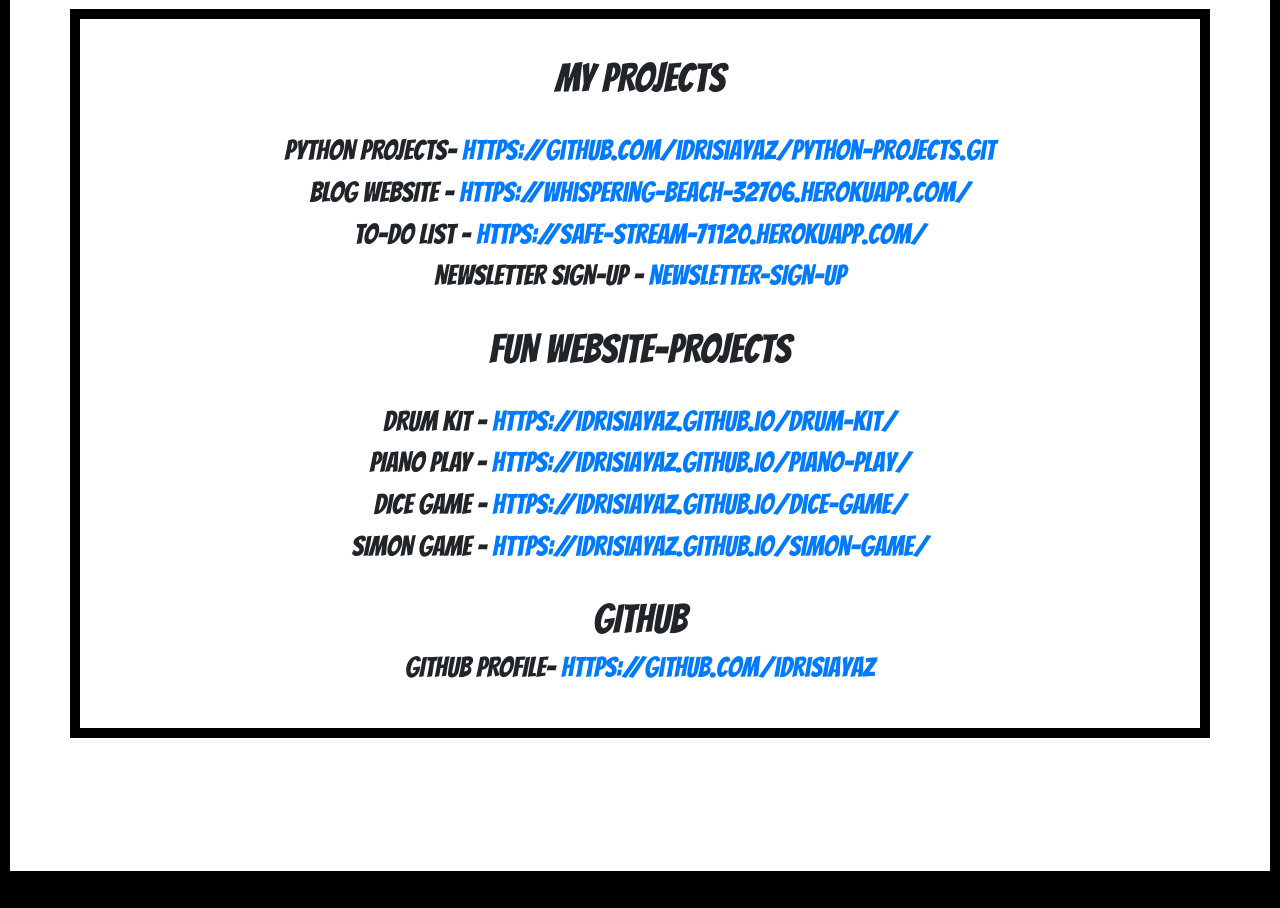
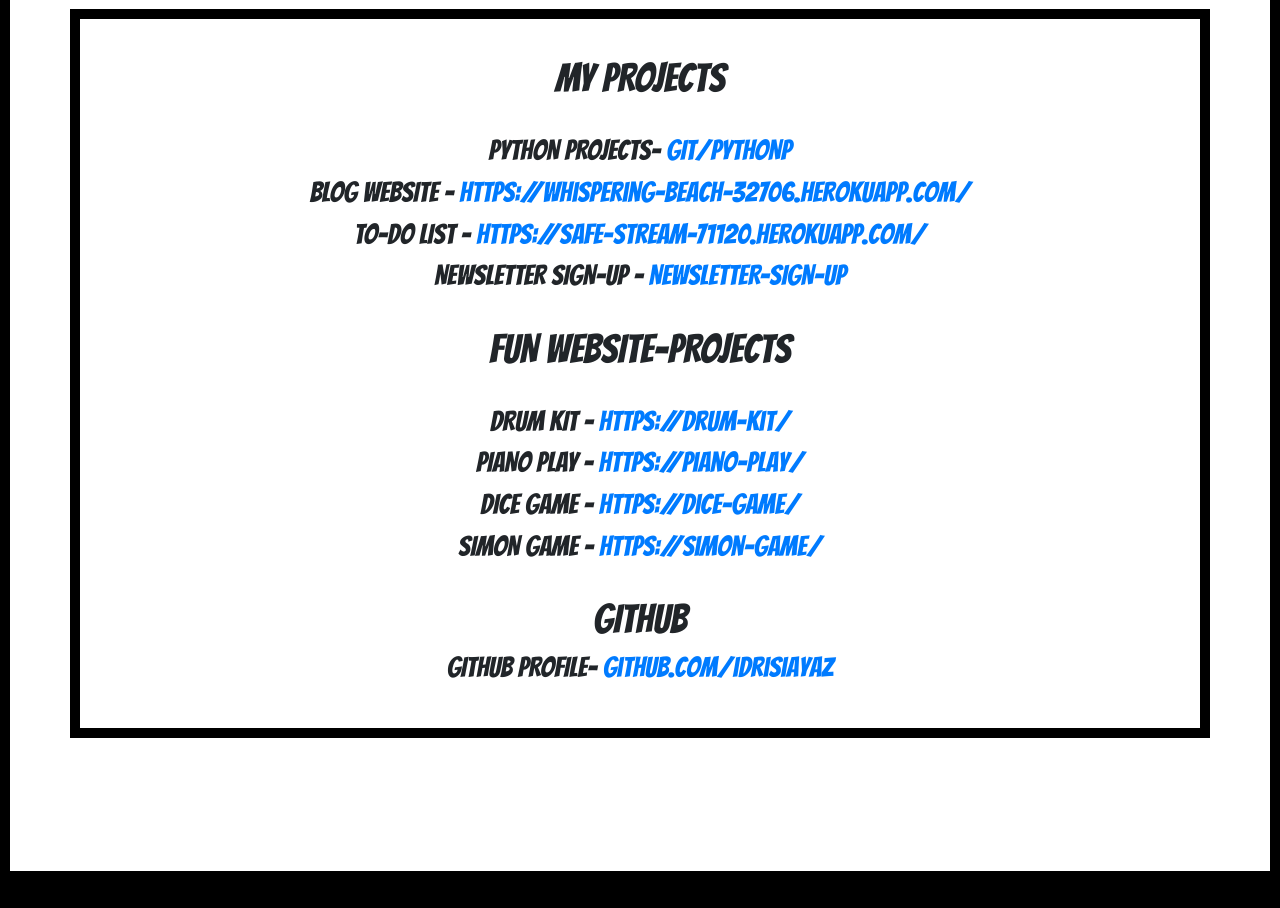
Before and after one commit to idrisiayaz/Ayaz-idrisi, a plain HTML site: page index.html in a window 1280 px wide. Shown: the part 2440-3348 px from the top of the page. Drawn offline with nearby package versions, Linux system fonts and the light colour scheme.

Commit message:
Update index.html

```diff
--- a/index.html
+++ b/index.html
@@ -182,21 +182,21 @@
           <div style="text-align: center">
             <h1 style="font-family: 'Bangers', cursive">MY PROJECTS</h1>
             <br>
-            <h3 style="font-family: 'Bangers', cursive">PYTHON PROJECTS- <a href="https://github.com/idrisiayaz/python-projects.git">https://github.com/idrisiayaz/python-projects.git</a></h3>
+            <h3 style="font-family: 'Bangers', cursive">PYTHON PROJECTS- <a href="https://github.com/idrisiayaz/python-projects.git">GIT/PYTHONP</a></h3>
             <h3 style="font-family: 'Bangers', cursive">BLOG WEBSITE - <a href="https://whispering-beach-32706.herokuapp.com/">https://whispering-beach-32706.herokuapp.com/</a></h3>
             <h3 style="font-family: 'Bangers', cursive">TO-DO LIST - <a href="https://safe-stream-71120.herokuapp.com/">https://safe-stream-71120.herokuapp.com/</a></h3>
             <h3 style="font-family: 'Bangers', cursive">NEWSLETTER SIGN-UP - <a href=" https://vast-springs-76453.herokuapp.com/">NEWSLETTER-SIGN-UP</a></h3>
             <br>
             <h1 style="font-family: 'Bangers', cursive">FUN WEBSITE-PROJECTS</h1>
             <br>
-            <h3 style="font-family: 'Bangers', cursive">DRUM KIT - <a href="https://idrisiayaz.github.io/Drum-Kit/">https://idrisiayaz.github.io/Drum-Kit/</a></h3>
-            <h3 style="font-family: 'Bangers', cursive">PIANO PLAY - <a href="https://idrisiayaz.github.io/Piano-Play/">https://idrisiayaz.github.io/Piano-Play/</a></h3>
-            <h3 style="font-family: 'Bangers', cursive">DICE GAME - <a href="https://idrisiayaz.github.io/Dice-game/">https://idrisiayaz.github.io/Dice-game/</a></h3>
-            <h3 style="font-family: 'Bangers', cursive">SIMON GAME - <a href="https://idrisiayaz.github.io/Simon-game/">https://idrisiayaz.github.io/Simon-game/</a></h3>
+            <h3 style="font-family: 'Bangers', cursive">DRUM KIT - <a href="https://idrisiayaz.github.io/Drum-Kit/">https://Drum-Kit/</a></h3>
+            <h3 style="font-family: 'Bangers', cursive">PIANO PLAY - <a href="https://idrisiayaz.github.io/Piano-Play/">https://Piano-Play/</a></h3>
+            <h3 style="font-family: 'Bangers', cursive">DICE GAME - <a href="https://idrisiayaz.github.io/Dice-game/">https://Dice-game/</a></h3>
+            <h3 style="font-family: 'Bangers', cursive">SIMON GAME - <a href="https://idrisiayaz.github.io/Simon-game/">https://Simon-game/</a></h3>
 
             <br>
             <h1 style="font-family: 'Bangers', cursive">GITHUB</h1>
-            <h3 style="font-family: 'Bangers', cursive">GITHUB PROFILE- <a href="https://github.com/idrisiayaz">https://github.com/idrisiayaz</a></h3>
+            <h3 style="font-family: 'Bangers', cursive">GITHUB PROFILE- <a href="https://github.com/idrisiayaz">github.com/idrisiayaz</a></h3>
 
 
           </div>
```
